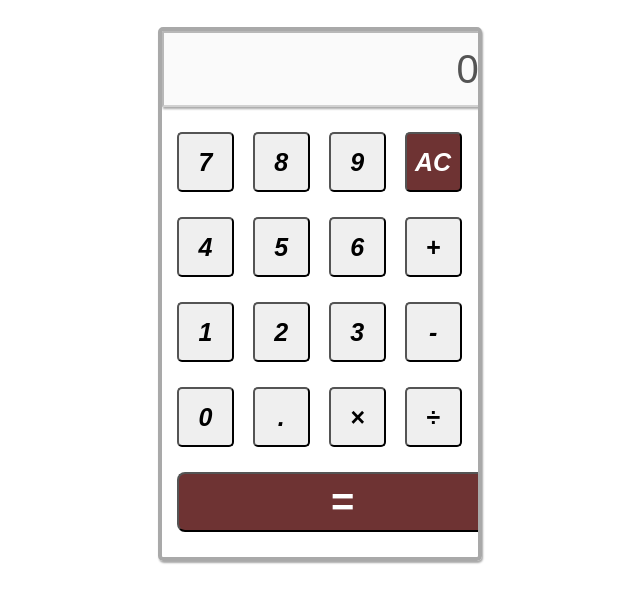
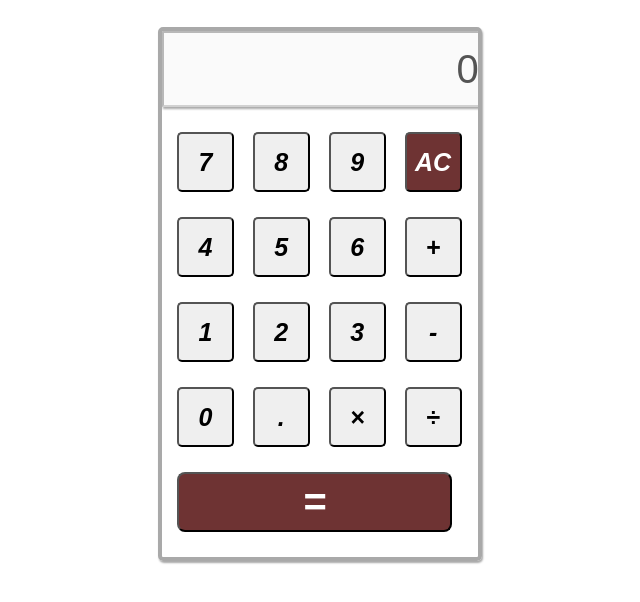
Before and after one commit to MadukaChidimma/A-Simple-Calculator, a plain HTML site: page index.html in a window 1280 px wide. Shown: the part 100-702 px from the top of the page, without its empty margins (320-960 px from the left). Drawn offline with Linux system fonts and the light colour scheme.

Commit message:
6th commit

```diff
--- a/css/style.css
+++ b/css/style.css
@@ -46,7 +46,7 @@ button:hover {
 
 .btn1 {
     margin-bottom: 25px;
-    width: 330px;
+    width: 87%;
     border-radius: 8px;
     background: rgb(110, 51, 51);
     color: white;
```
